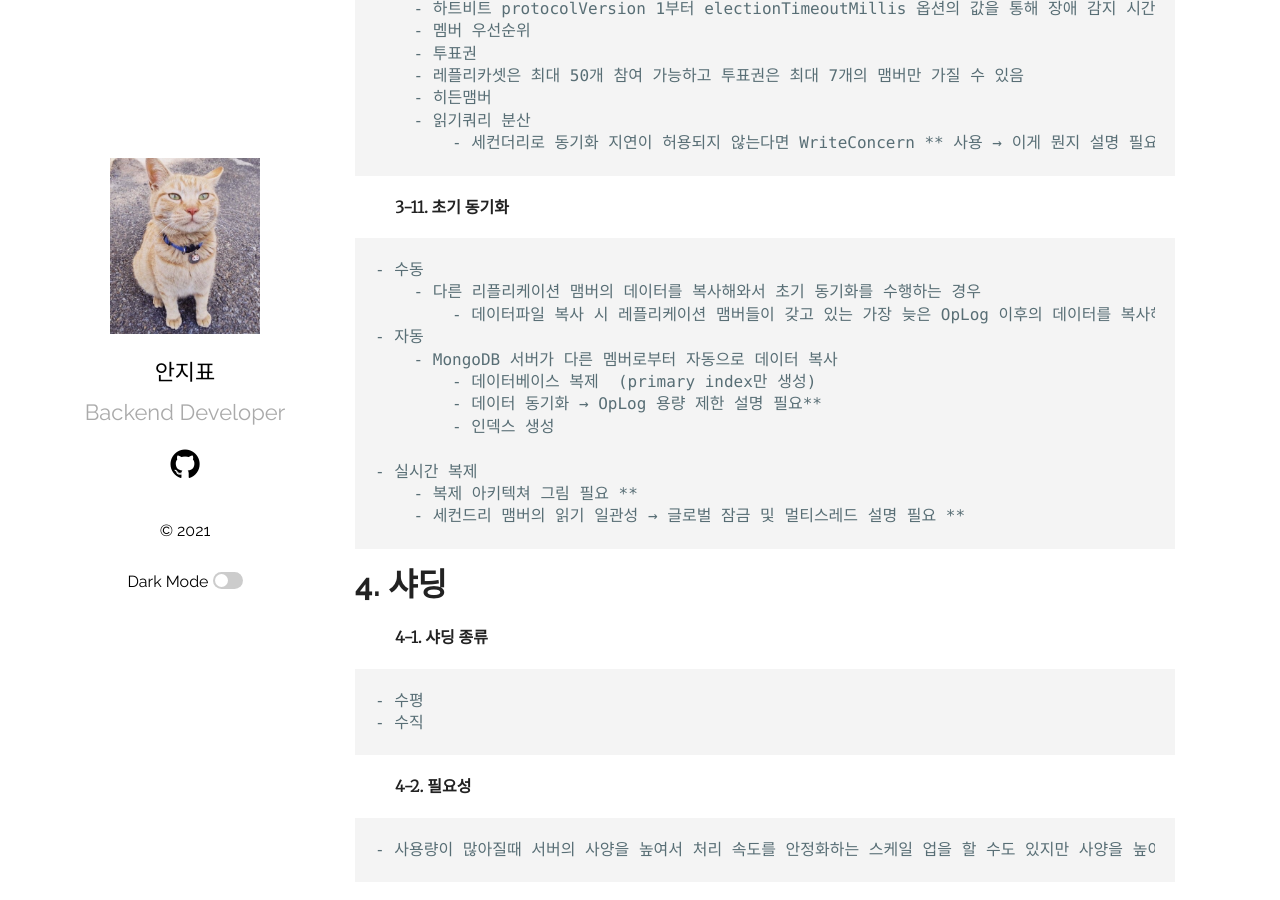
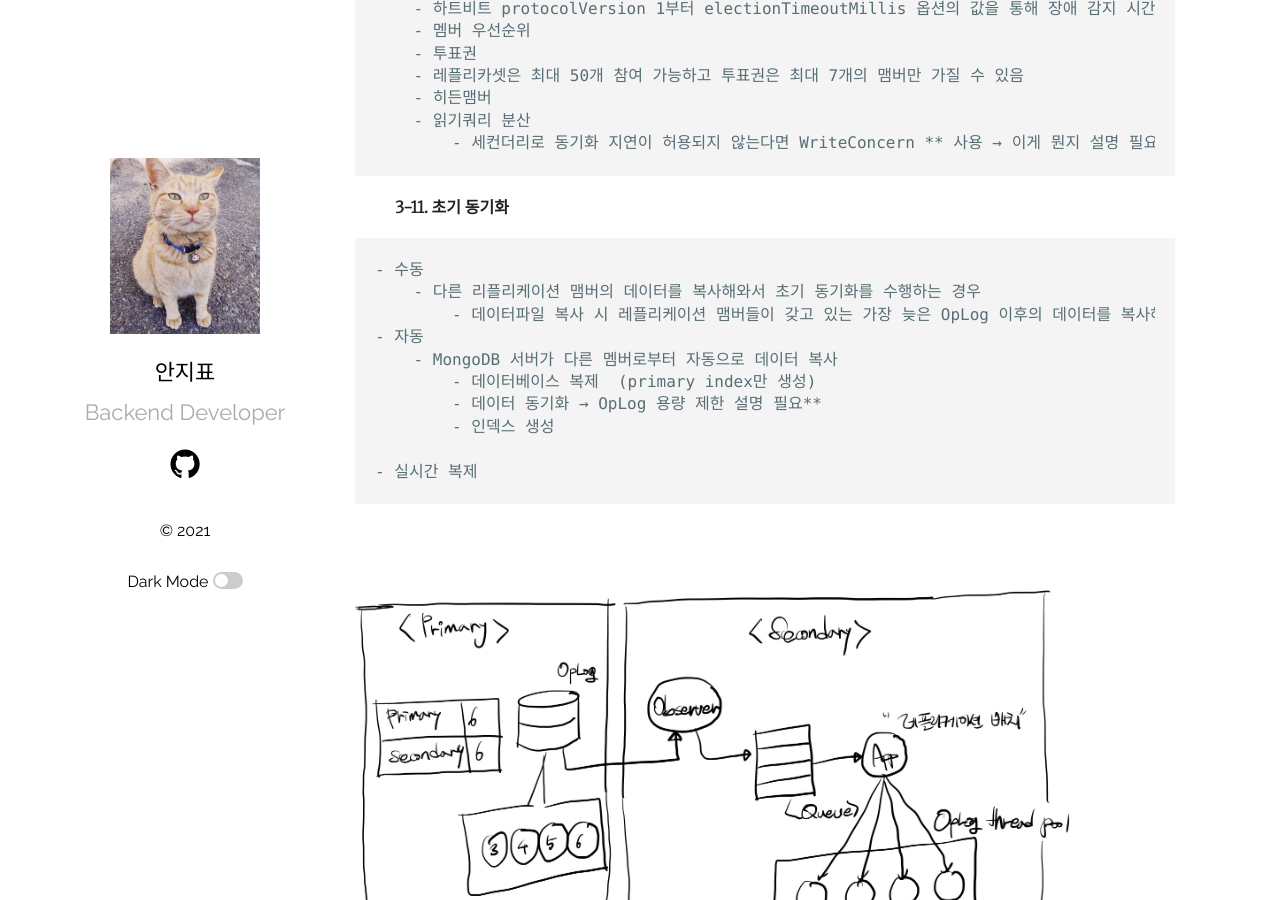
Before and after one commit to ppyong/ppyong.github.io, a Jekyll site: the page built from _posts/2021-07-09-why-mongodb.md, in a window 1280 px wide and 900 px high, scrolled down 6044 px. Built offline with Jekyll 4.4.1, drawn with Linux system fonts in a browser that asks for light colours.

Commit message:
why mongodb

```diff
--- a/_posts/2021-07-09-why-mongodb.md
+++ b/_posts/2021-07-09-why-mongodb.md
@@ -222,8 +222,8 @@ _MongoDB 와 RDBMS (MySQL)이 객체 이름이 조금 다르기에 아래와 같
 		    - 인덱스 생성
 
     - 실시간 복제
-        - 복제 아키텍쳐 그림 필요 **
-        - 세컨드리 맴버의 읽기 일관성 → 글로벌 잠금 및 멀티스레드 설명 필요 **
+
+<img src="/assets/img/real-time-copy.jpg" width="90%">
 
 # 4. 샤딩
 > **4-1. 샤딩 종류**
```
